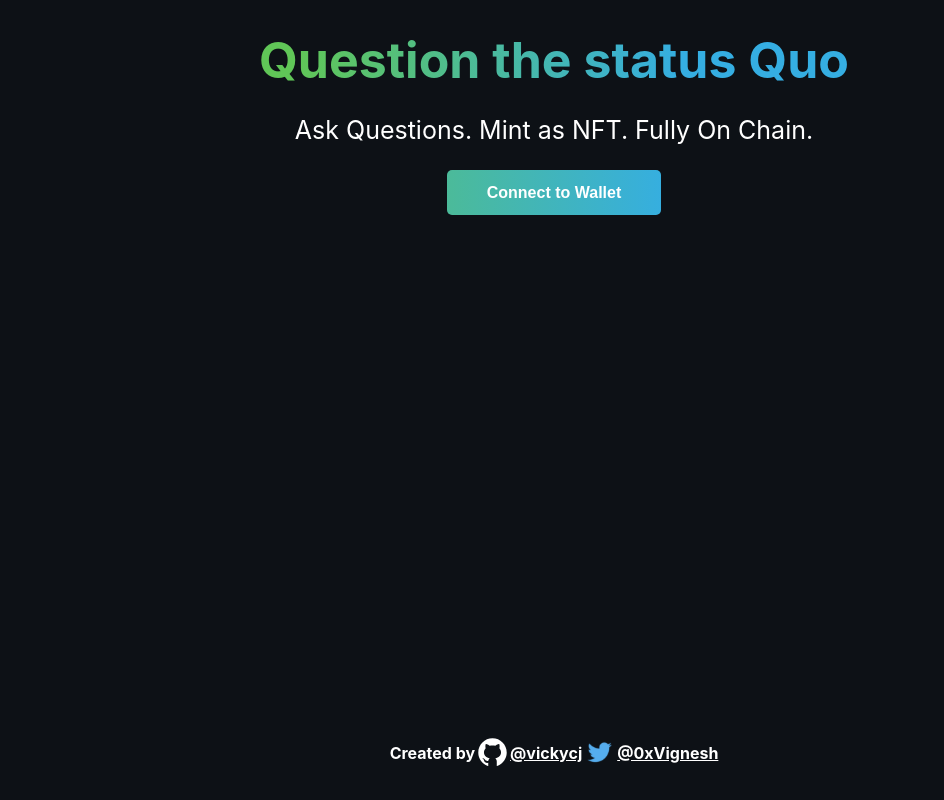
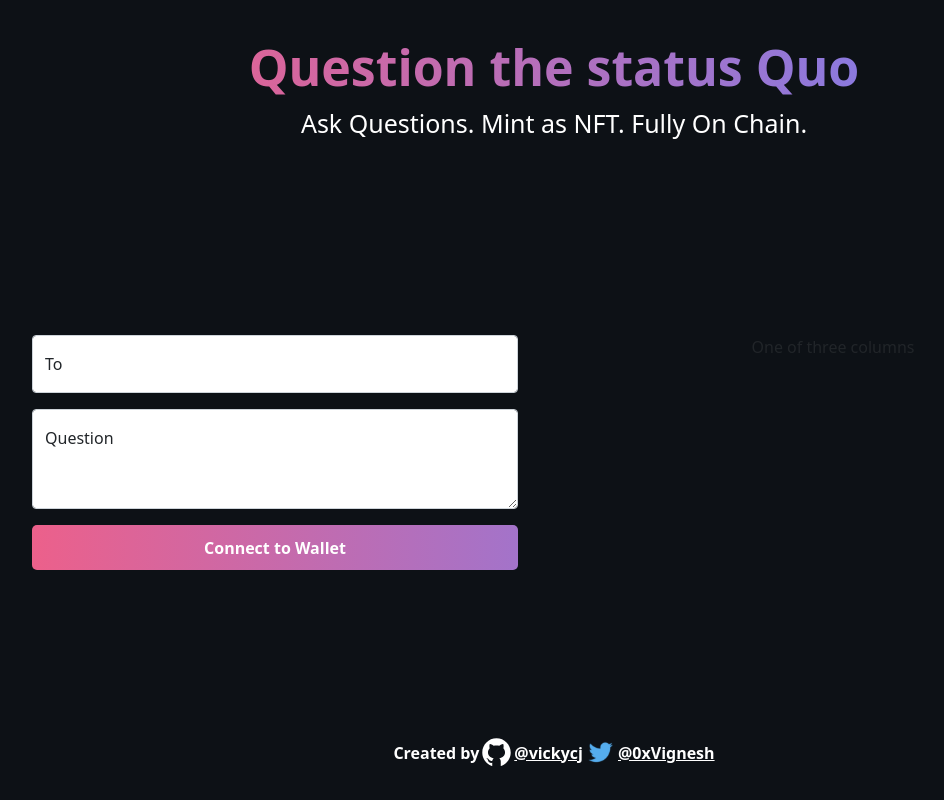
Before and after one commit to vickycj/letsask-react-app, a React (Create React App) app: page / in a window 1280 px wide. Shown: the whole page, without its empty margins (86-1030 px from the left). Built offline with nearby package versions, Linux system fonts and the light colour scheme.

Commit message:
updating the UI

```diff
--- a/package.json
+++ b/package.json
@@ -3,15 +3,14 @@
   "version": "0.1.0",
   "private": true,
   "dependencies": {
-    "@emotion/react": "^11.8.1",
-    "@emotion/styled": "^11.8.1",
-    "@mui/material": "^5.5.0",
     "@testing-library/jest-dom": "^5.16.2",
     "@testing-library/react": "^12.1.4",
     "@testing-library/user-event": "^13.5.0",
+    "bootstrap": "^5.1.3",
     "react": "^17.0.2",
     "react-dom": "^17.0.2",
     "react-scripts": "5.0.0",
+    "reactstrap": "^9.0.1",
     "web-vitals": "^2.1.4"
   },
   "scripts": {
--- a/src/App.css
+++ b/src/App.css
@@ -17,6 +17,10 @@
   padding-top: 30px;
 }
 
+#question {
+  height: 100px;
+}
+
 .header {
   margin: 0;
   font-size: 50px;
@@ -29,10 +33,11 @@
 }
 
 .gradient-text {
-  background: -webkit-linear-gradient(left, #60c657 30%, #35aee2 60%);
+  background: -webkit-linear-gradient(left, #FC5C7D, #6A82FB);
   background-clip: text;
   -webkit-background-clip: text;
   -webkit-text-fill-color: transparent;
+  animation: gradient-animation 2s ease infinite;
 }
 
 .cta-button {
@@ -49,15 +54,15 @@
 }
 
 .connect-wallet-button {
-  background: -webkit-linear-gradient(left, #60c657, #35aee2);
+  background: -webkit-linear-gradient(left,  #FC5C7D, #6A82FB);
   background-size: 200% 200%;
-  animation: gradient-animation 4s ease infinite;
+  animation: gradient-animation 2s ease infinite;
 }
 
 .mint-button {
   background: -webkit-linear-gradient(left, #a200d6, #ff6fdf);
   background-size: 200% 200%;
-  animation: gradient-animation 4s ease infinite;
+  animation: gradient-animation 2s ease infinite;
   margin-right: 15px;
 }
 
--- a/src/App.js
+++ b/src/App.js
@@ -2,6 +2,9 @@ import logo from './logo.svg';
 import './App.css';
 import twitterLogo from './assets/twitter-logo.svg';
 import githubLogo from './assets/github-logo.svg';
+import 'bootstrap/dist/css/bootstrap.min.css';
+import React from 'react';
+import { Form, FormGroup, Input, Label } from 'reactstrap';
 
 // Constants
 const TWITTER_HANDLE = '0xVignesh';
@@ -26,7 +29,47 @@ const App = () => {
           <p className="sub-text">
             Ask Questions. Mint as NFT. Fully On Chain.
           </p>
-          {renderNotConnectedContainer()}
+          <div class="container">
+            <br></br><br></br>
+            <div class="row">
+              <div class="col-sm">
+                <div class="container">
+                  <Form inline>
+                    <FormGroup floating>
+                      <Input
+                        id="to"
+                        name="to"
+                        placeholder="To"
+                        type="text"
+                      />
+                      <Label for="to">
+                        To
+                      </Label>
+                    </FormGroup>
+                    {' '}
+                    <FormGroup floating>
+                      <Input
+                        id="question"
+                        name="question"
+                        placeholder="Question"
+                        rows="3"
+                        type="textarea"
+                      />
+                      <Label for="question">
+                        Question
+                      </Label>
+                    </FormGroup>
+                    {' '}
+                  </Form>
+                  {renderNotConnectedContainer()}
+                </div>
+              </div>
+              <div class="col-sm">
+                One of three columns
+              </div>
+            </div>
+          </div>
+
         </div>
         <div className="footer-container">
           <div className='footer-text'>Created by </div>
```
Also changed, not shown: 1 other file (tests, documents, lock files or other folders).
